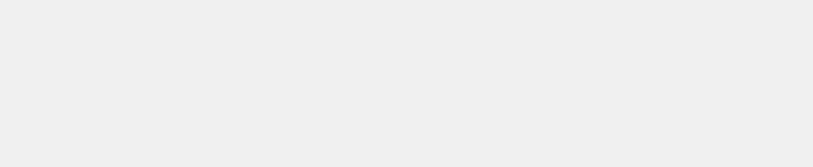
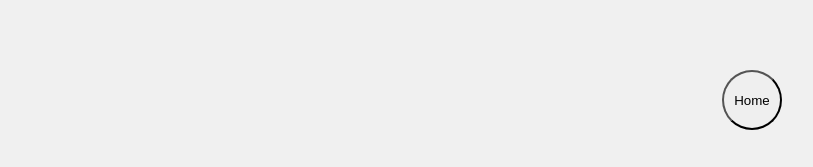
Before and after one commit to exodie/taxi-web, a Next.js app in the folder client-web/: page /auth/create in a window 1280 px wide. Shown: the part 630-797 px from the top of the page, without its empty margins (458-1271 px from the left). Built offline with nearby package versions, Linux system fonts and the light colour scheme.

Commit message:
add floating button to auth-page

```diff
--- a/client-web/src/app/auth/create/page.tsx
+++ b/client-web/src/app/auth/create/page.tsx
@@ -29,6 +29,10 @@ export default function AuthCreate() {
           </button>
         </fieldset>
       </form>
+
+      <button className="container__float">
+        <Link href={"/"}>Home</Link>
+      </button>
     </section>
   );
 }
--- a/client-web/src/app/auth/page.tsx
+++ b/client-web/src/app/auth/page.tsx
@@ -27,6 +27,10 @@ export default function Authorization() {
           </button>
         </fieldset>
       </form>
+
+      <button className="container__float">
+        <Link href={"/"}>Home</Link>
+      </button>
     </section>
   );
 }
--- a/client-web/src/app/auth/styles/auth.scss
+++ b/client-web/src/app/auth/styles/auth.scss
@@ -69,4 +69,18 @@
       float: right;
     }
   }
+
+  &__float {
+    position: fixed;
+
+    width: 60px;
+    height: 60px;
+    bottom: 40px;
+    right: 40px;
+
+    border-radius: 50%;
+  }
+  :focus {
+    cursor: pointer;
+  }
 }
```
